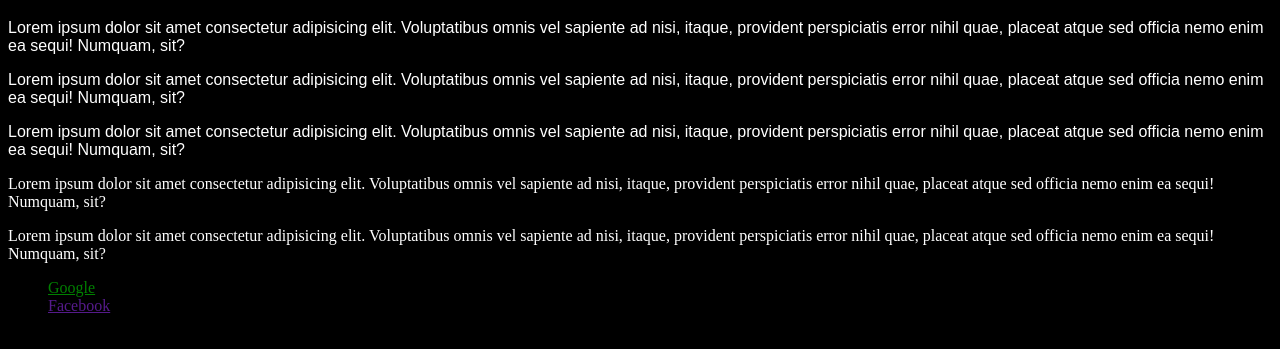
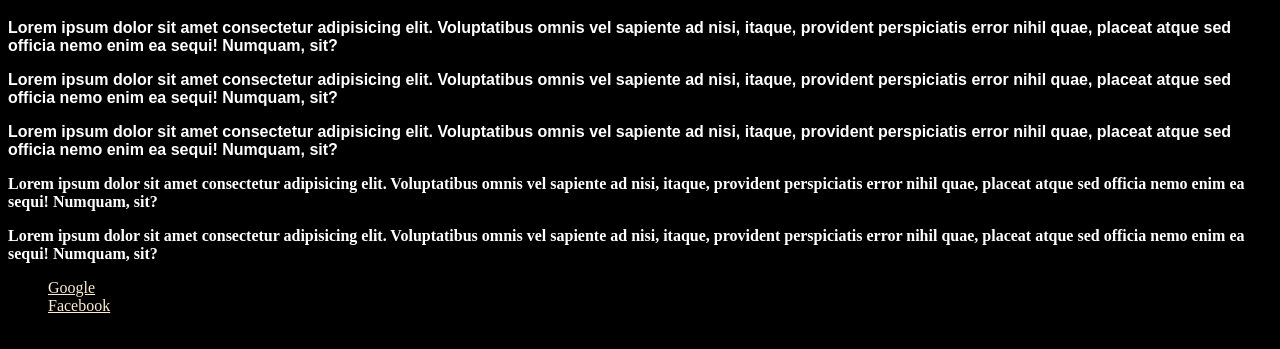
Before and after one commit to Syed-brhn/Class01-CSS, a plain HTML site: page index.html in a window 1280 px wide. Shown: the part 61-410 px from the top of the page. Drawn offline with Linux system fonts and the light colour scheme.

Commit message:
Class 01 Completed
Child, Inherit & descendent selector

```diff
--- a/index.html
+++ b/index.html
@@ -43,11 +43,11 @@
 </p>
 
 <ul>
-    <li>
-        <a href="">Google</a>
+    <li class="item">
+        <a class="link" href="">Google</a>
     </li>
-    <li>
-        <div><a href="">Facebook</a></div>
+    <li class="item">
+        <div><a class="link" href="">Facebook</a></div>
     </li>
 </ul>
 
--- a/style.css
+++ b/style.css
@@ -14,9 +14,10 @@ h1 {
     background-color: red;
 }
 
-p{
+p {
     color: white;
 }
+
 /* Below is the use of ID */
 #p1 {
     border: solid 5px white;
@@ -28,14 +29,47 @@ p{
 
 /* Below is use of Class */
 
-.arial{
+.arial {
     font-family: Arial, Helvetica, sans-serif;
 }
+
 /* for applying style on every element define in tag like "a" */
 /* li  a{
     color: green;
 } */
 
-li > a{
+/* li > a{
     color: green;
+} */
+
+/* for child */
+
+/* .item >.link{
+    color: aqua;
+} */
+
+/* for decendent  */
+.item .link {
+    color: blanchedalmond;
 }
+
+/* not working have to check it  */
+/* .item.first-item {
+     border: 5px solid white;
+} */
+
+
+/* it will effect only one sibling & called child selector */
+h1+p {
+    font-weight: 800;
+}
+
+/* it will effect all the sibling of the h1  and called general sibling selector */
+h1~p {
+    font-weight: 800;
+}
+
+/* in css ID will be prior other than class */
+
+/* inherit is the thing in which we apply something on the parent and child
+ will automaticlly take that effect  like we apply something on body*/
```
